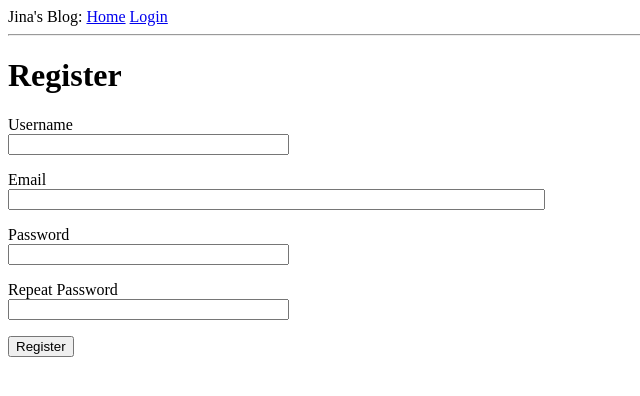
After one commit to JinaZhu/blog, a Flask app: page /register in a window 1280 px wide. The commit adds this page. Shown: the top 396 px of the page, without its empty margins (0-640 px from the left). Run offline with Flask 2, Linux system fonts and the light colour scheme.

Commit message:
create register page and handle errors with login and register

```diff
--- a/app/__init__.py
+++ b/app/__init__.py
@@ -2,10 +2,13 @@ from flask import Flask
 from config import Config
 from flask_sqlalchemy import SQLAlchemy
 from flask_migrate import Migrate
+from flask_login import LoginManager
 
 app = Flask(__name__)
 app.config.from_object(Config)
 db = SQLAlchemy(app)
 migrate = Migrate(app, db)
+login = LoginManager(app)
+login.login_view = 'login'
 
 from app import routes, models
--- a/app/forms.py
+++ b/app/forms.py
@@ -1,9 +1,28 @@
 from flask_wtf import FlaskForm
 from wtforms import StringField, PasswordField, BooleanField, SubmitField
-from wtforms.validators import DataRequired
+from wtforms.validators import ValidationError, DataRequired, Email, EqualTo
+from app.models import User
 
 class LoginForm(FlaskForm):
     username = StringField('Username', validators=[DataRequired()])
     password = PasswordField('Password', validators=[DataRequired()])
     remember_me = BooleanField('Remember Me')
     submit = SubmitField('Sign In')
+
+class RegistrationForm(FlaskForm):
+    username = StringField('Username', validators=[DataRequired()])
+    email = StringField('Email', validators=[DataRequired(), Email()])
+    password = PasswordField('Password', validators=[DataRequired()])
+    password2 = PasswordField(
+        'Repeat Password', validators=[DataRequired(), EqualTo('password')])
+    submit = SubmitField('Register')
+
+    def validate_username(self, username):
+        user = User.query.filter_by(username=username.data).first()
+        if user is not None:
+            raise ValidationError('Please use a different username.')
+
+    def validate_email(self, email):
+        user = User.query.filter_by(email=email.data).first()
+        if user is not None:
+            raise ValidationError('Please use a different email address.')
--- a/app/routes.py
+++ b/app/routes.py
@@ -1,9 +1,14 @@
-from app import app
-from flask import render_template, flash, redirect, url_for
-from app.forms import LoginForm
+from app import app, db
+from flask import render_template, flash, redirect, url_for, request
+from app.forms import LoginForm, RegistrationForm
+from flask_login import current_user, login_user, logout_user, login_required
+from app.models import User
+from werkzeug.urls import url_parse
+
 
 @app.route('/')
 @app.route('/index')
+@login_required
 def index():
     user = {'username': 'Jina'}
     posts = [
@@ -16,14 +21,40 @@ def index():
             'body': 'The Avengers movie was so cool!'
         }
     ]
-    return render_template('index.html', title='Home', user=user, posts=posts)
+    return render_template('index.html', title='Home', posts=posts)
 
 @app.route('/login', methods=['GET', 'POST'])
 def login():
+    if current_user.is_authenticated:
+        return redirect(url_for('index'))
     form = LoginForm()
     if form.validate_on_submit():
-        flash('Login requested for user {}, remember_me={}'.format(
-            form.username.data, form.remember_me.data
-        ))
+        user = User.query.filter_by(username=form.username.data).first()
+        if user is None or not user.check_password(form.password.data):
+            flash('Invalid username or password')
+            return redirect(url_for('login'))
+        login_user(user, remember=form.remember_me.data)
+        next_page = request.args.get('next')
+        if not next_page or url_parse(next_page).netloc != '':
+            next_page = url_for('index')
         return redirect(url_for('index'))
     return render_template('login.html', title='Sign In', form=form)
+
+@app.route('/logout')
+def logout():
+    logout_user()
+    return redirect(url_for('index'))
+
+@app.route('/register', methods=['GET', 'POST'])
+def register():
+    if current_user.is_authenticated:
+        return redirect(url_for('index'))
+    form = RegistrationForm()
+    if form.validate_on_submit():
+        user = User(username=form.username.data, email=form.email.data)
+        user.set_password(form.password.data)
+        db.session.add(user)
+        db.session.commit()
+        flash('Congratulations, you are now a registered user!')
+        return redirect(url_for('login'))
+    return render_template('register.html', title='Register', form=form)
--- a/app/templates/base.html
+++ b/app/templates/base.html
@@ -10,7 +10,11 @@
     <div>
       Jina's Blog:
       <a href={{ url_for('index') }}>Home</a>
+      {% if current_user.is_anonymous %}
       <a href={{ url_for('login') }}>Login</a>
+      {% else %}
+      <a href="{{ url_for('logout') }}">Logout</a>
+      {% endif %}
     </div>
     <hr />
     {% with messages = get_flashed_messages() %} {% if messages %}
--- a/app/templates/index.html
+++ b/app/templates/index.html
@@ -1,5 +1,5 @@
 {% extends "base.html" %} {% block content %}
-<h1>Hi, {{ user.username }}</h1>
+<h1>Hi, {{ current_user.username }}!</h1>
 {% for post in posts %}
 <div>
   <p>{{ post.author.username }} says: <b>{{ post.body }}</b></p>
--- a/app/templates/login.html
+++ b/app/templates/login.html
@@ -15,6 +15,7 @@
     {% endfor %}
   </p>
   <p>{{ form.remember_me()}} {{ form.remember_me.label }}</p>
+  <p>New User? <a href="{{ url_for('register') }}">Click to Register!</a></p>
   <p>{{ form.submit() }}</p>
 </form>
 {% endblock %}
--- /dev/null
+++ b/app/templates/register.html
@@ -0,0 +1,35 @@
+{% extends "base.html" %} {% block content %}
+<h1>Register</h1>
+<form action="" method="post">
+  {{ form.hidden_tag() }}
+  <p>
+    {{ form.username.label }}<br />
+    {{ form.username(size=32) }}<br />
+    {% for error in form.username.errors %}
+    <span style="color: red">[{{ error }}]</span>
+    {% endfor %}
+  </p>
+  <p>
+    {{ form.email.label }}<br />
+    {{ form.email(size=64) }}<br />
+    {% for error in form.email.errors %}
+    <span style="color: red">[{{ error }}]</span>
+    {% endfor %}
+  </p>
+  <p>
+    {{ form.password.label }}<br />
+    {{ form.password(size=32) }}<br />
+    {% for error in form.password.errors %}
+    <span style="color: red">[{{ error }}]</span>
+    {% endfor %}
+  </p>
+  <p>
+    {{ form.password2.label }}<br />
+    {{ form.password2(size=32) }}<br />
+    {% for error in form.password2.errors %}
+    <span style="color: red">[{{ error }}]</span>
+    {% endfor %}
+  </p>
+  <p>{{ form.submit() }}</p>
+</form>
+{% endblock %}
```
Also changed, not shown: app/models.py (+14 -1 lines), app.db, 2 other files.
